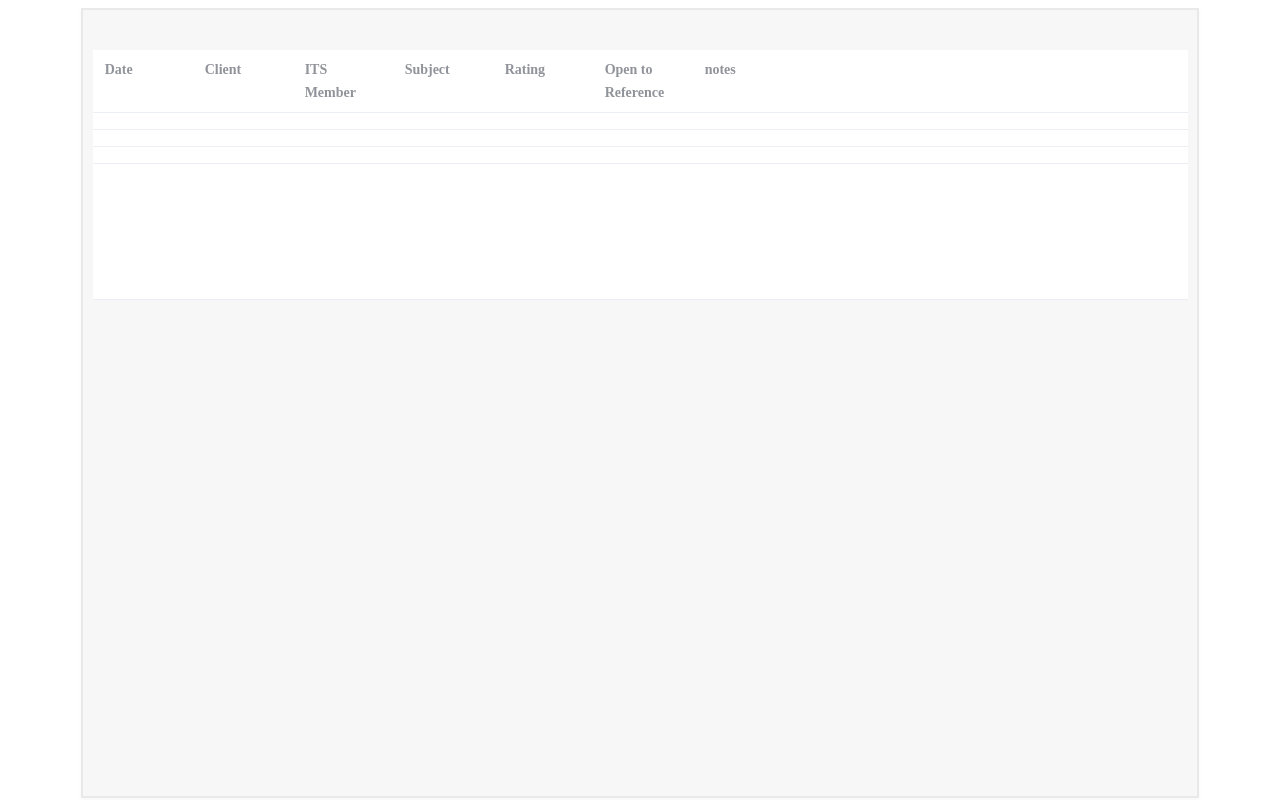
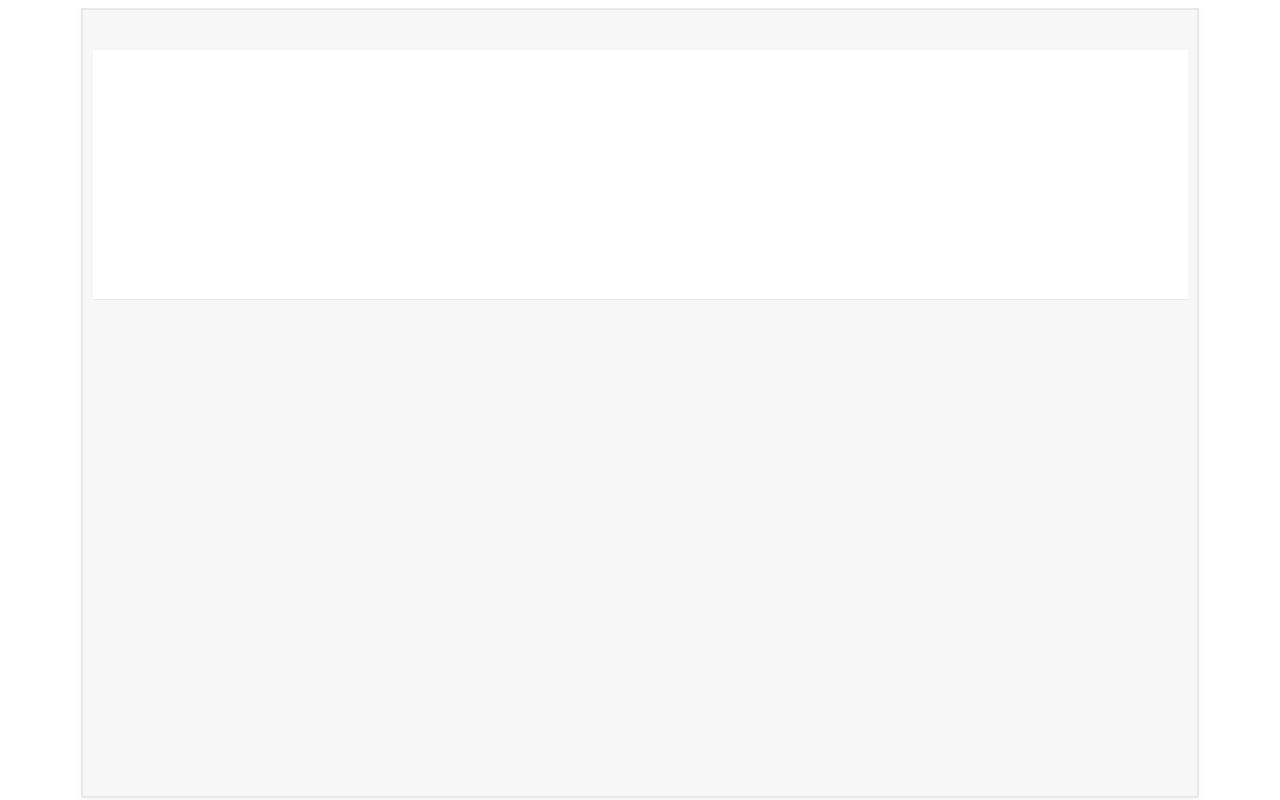
Before and after one commit to NovaAstra/PDF-TABLE, a Vue app: page / in a window 1280 px wide. Shown: the top 800 px of the page. Built offline with nearby package versions, Linux system fonts and the light colour scheme.

Commit message:
new-table

```diff
--- a/src/App.vue
+++ b/src/App.vue
@@ -4,18 +4,7 @@
       <div class="vue-grid-layout" style="height: 209mm;">
         <div class="vue-grid-item" style="top: 40px;left: 10px;width: 1095px;height: 250px;position: absolute;">
           <div class="gridnew_gadget_tempalte">
-
-            <el-table :data="list"  height="250">
-              <el-table-column prop="Date" label="Date" width="100"> </el-table-column>
-              <el-table-column prop="Client" label="Client" width="100"> </el-table-column>
-              <el-table-column prop="ITS Member" label="ITS Member" width="100"> </el-table-column>
-              <el-table-column prop="Subject" label="Subject" width="100"> </el-table-column>
-              <el-table-column prop="Rating" label="Rating" width="100"> </el-table-column>
-              <el-table-column prop="Open to Reference?" label="Open to Reference" width="100"> </el-table-column>
-              <el-table-column prop="notes" label="notes"> </el-table-column>
-
-
-
+            <el-table :data="list" height="250">
             </el-table>
           </div>
         </div>
@@ -27,13 +16,10 @@
 import { nextTick } from "vue";
 
 import list from "./data.json";
-import { truncate } from "./truncate"
 
 
 nextTick(() => {
-  setTimeout(() => {
-    truncate()
-  }, 200)
+
 })
 </script>
 
@@ -71,7 +57,7 @@ nextTick(() => {
   height: 100%;
 }
 
-.el-table .el-table__cell{
+.el-table .el-table__cell {
   vertical-align: top;
 }
 </style>
```
Also changed, not shown: src/blueprint/index.ts (added, +30 -0 lines).
